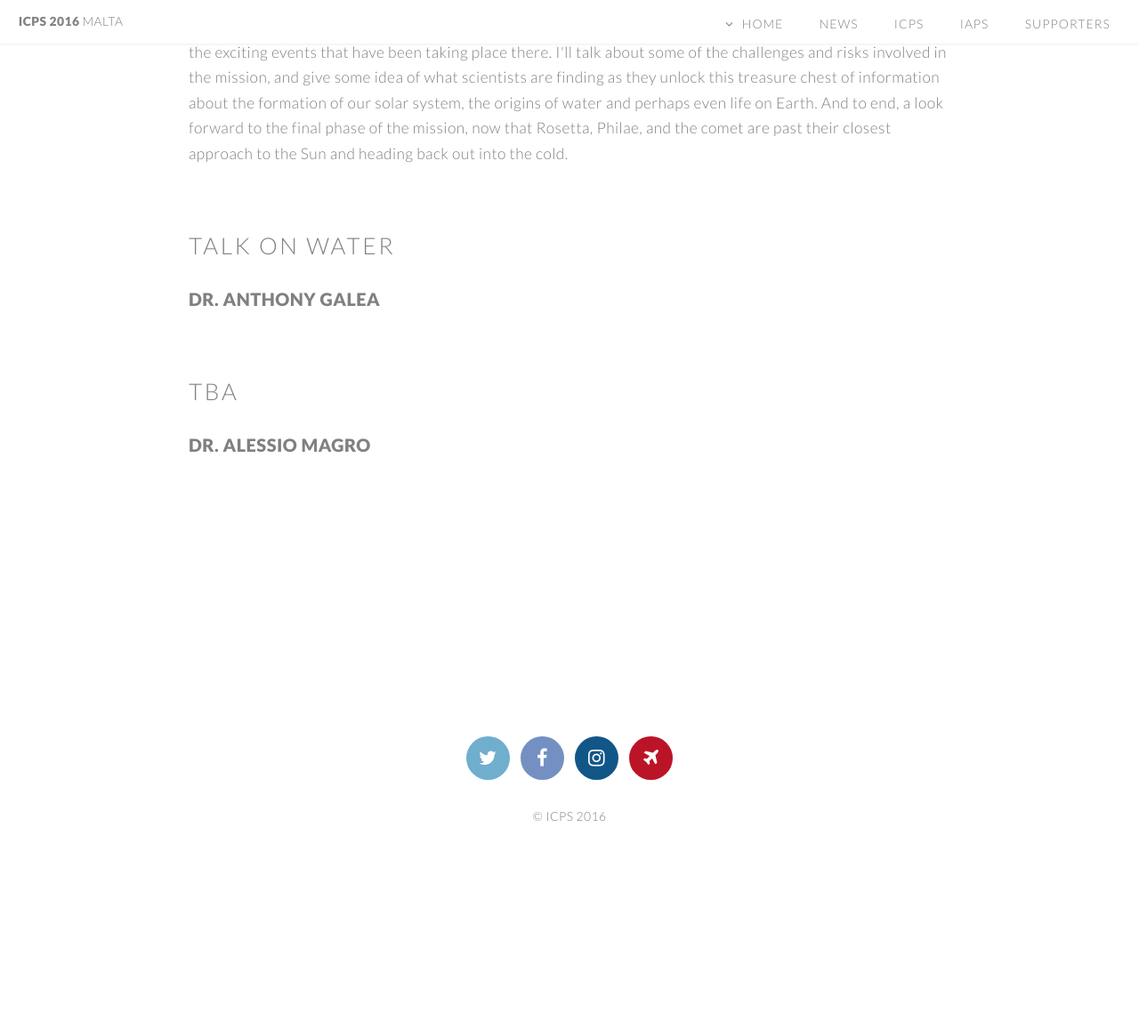
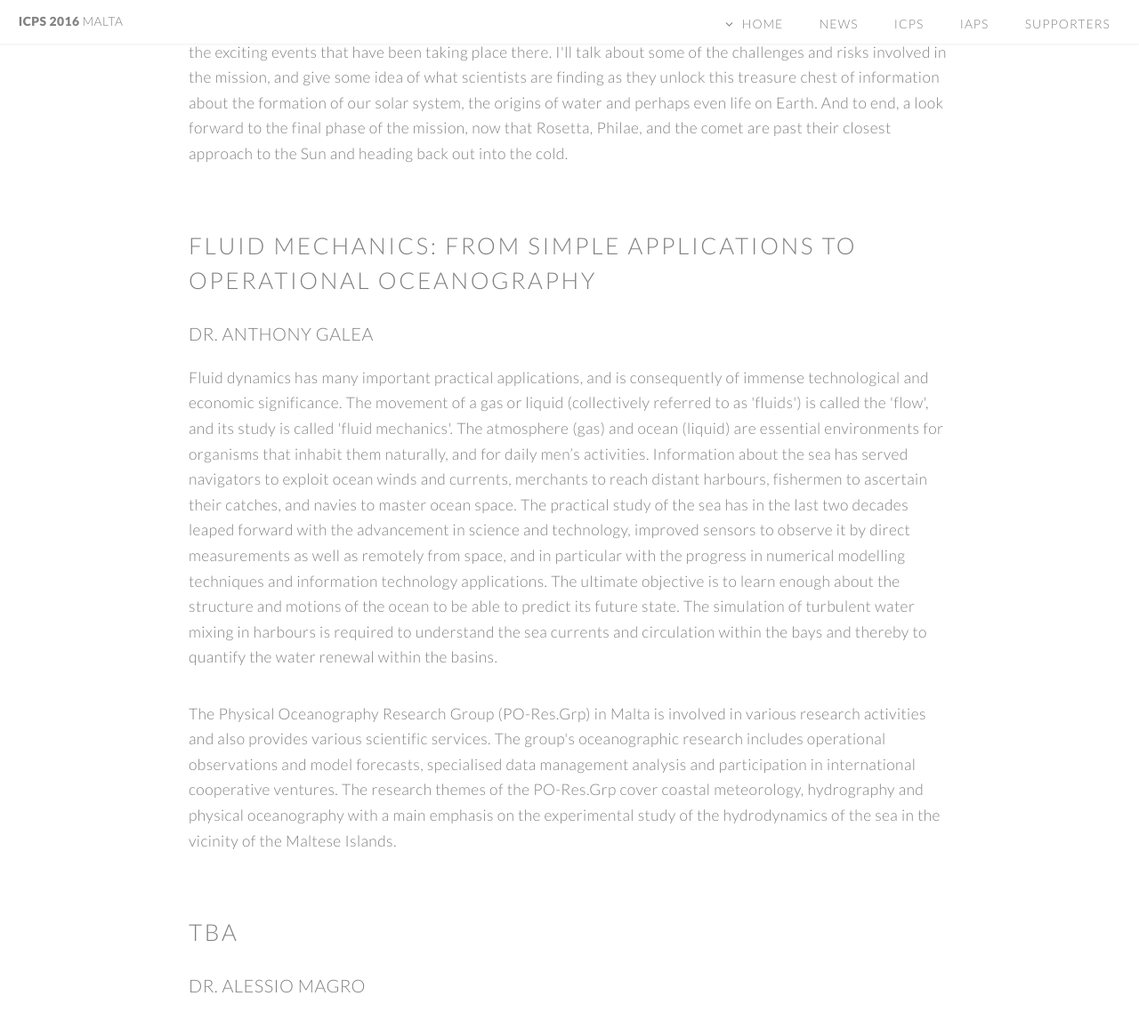
Before and after one commit to bread-on-toast/icps2016, a Jekyll site: the page built from programme/guest-abstracts.html, in a window 1280 px wide and 1400 px high, scrolled down 1500 px. Shown: the top 1156 px of the window at 89% size. Built offline with Jekyll 4.4.1, drawn with Linux system fonts in a browser that asks for light colours; before the commit the page ends 2495 px from its top, so only the background shows below that.

Commit message:
added new guest abstract

```diff
--- a/programme/guest-abstracts.html
+++ b/programme/guest-abstracts.html
@@ -8,14 +8,14 @@ title: Guest lectures abstracts
     <ul class="posts">
         <li class="wrapper style1">
             <h2>From quantum weirdness to quantum technologies</h2>
-            <h3><a href="">Dr. André Xeureb</a></h3>
+            <h3><a href="http://andre.xuereb.info/">Dr. André Xeureb</a></h3>
 
             <p>Quantum mechanics arose out of trying to understand how the world works on the atomic scale. A century later, it has revolutionised our understanding of the laws of the universe; many long-held ideas, such as the possibility to watch an object without disturbing it, have been turned upside down in the process. In this talk I will run through some basic concepts of quantum mechanics and show they are no longer just theoretical curiosities but well-established realities. I will focus on what is being termed the next industrial revolution, where we will start exploiting the power of quantum mechanics to communicate with absolute secrecy, produce computers that can solve problems ordinary computers cannot, develop sensors that are more sensitive than is otherwise possible, and build super-efficient engines.</p>
         </li>
 
         <li class="wrapper style1">
             <h2>Transient astronomy - bursts, bangs and things that go bump in the night</h2>
-            <h3><a href="">Dame Jocelyn Bell Burnell</a></h3>
+            <h3><a href="https://www2.physics.ox.ac.uk/contacts/people/bellburnell">Dame Jocelyn Bell Burnell</a></h3>
 
             <p>Often when we view the Universe in a new way, new and unexpected phenomena are discovered.  Recent developments in detectors (for example CCDs) and in computers are now allowing astronomers to search systematically for short duration phenomena – flares, bursts and other kinds of changes in the brightness of stars and galaxies.  Some such phenomena were already known (supernovae, for example), and some have been accidentally discovered (gamma ray bursts, for example). There has also recently been more systematic searching for moving objects, such as asteroids that might impact the earth.</p>
 
@@ -24,21 +24,23 @@ title: Guest lectures abstracts
 
         <li class="wrapper style1">
             <h2>Rosetta: To Catch a Comet!</h2>
-            <h3><a href="">Prof. Mark McCaughren</a></h3>
+            <h3><a href="http://www.planetary.org/connect/our-experts/profiles/mark-mccaughrean.html">Prof. Mark McCaughren</a></h3>
 
             <p>The European Space Agency's Rosetta mission captured the imagination of the world in 2014, as it rendezvoused with Comet 67P/Churyumov-Gerasimenko and deployed a lander, Philae, to its surface. In this talk, I'll give a behind-the-scenes view of the mission, its history, the 10-year journey to reach the comet, and the exciting events that have been taking place there. I'll talk about some of the challenges and risks involved in the mission, and give some idea of what scientists are finding as they unlock this treasure chest of information about the formation of our solar system, the origins of water and perhaps even life on Earth. And to end, a look forward to the final phase of the mission, now that Rosetta, Philae, and the comet are past their closest approach to the Sun and heading back out into the cold.</p>
         </li>
 
         <li class="wrapper style1">
-            <h2>Talk on water</h2>
-            <h3><a href="">Dr. Anthony Galea</a></h3>
+            <h2>Fluid Mechanics: from simple applications to operational oceanography</h2>
+            <h3><a href="https://www.um.edu.mt/profile/anthonyjgalea">Dr. Anthony Galea</a></h3>
 
-            <p></p>
+            <p>Fluid dynamics has many important practical applications, and is consequently of immense technological and economic significance. The movement of a gas or liquid (collectively referred to as 'fluids') is called the 'flow', and its study is called 'fluid mechanics'.  The atmosphere (gas) and ocean (liquid) are essential environments for organisms that inhabit them naturally, and for daily men’s activities. Information about the sea has served navigators to exploit ocean winds and currents, merchants to reach distant harbours, fishermen to ascertain their catches, and navies to master ocean space. The practical study of the sea has in the last two decades leaped forward with the advancement in science and technology, improved sensors to observe it by direct measurements as well as remotely from space, and in particular with the progress in numerical modelling techniques and information technology applications. The ultimate objective is to learn enough about the structure and motions of the ocean to be able to predict its future state. The simulation of turbulent water mixing in harbours is required to understand the sea currents and circulation within the bays and thereby to quantify the water renewal within the basins.</p>
+
+            <p>The Physical Oceanography Research Group (PO-Res.Grp) in Malta is involved in various research activities and also provides various scientific services. The group's oceanographic research includes operational observations and model forecasts, specialised data management analysis and participation in international cooperative ventures. The research themes of the PO-Res.Grp cover coastal meteorology, hydrography and physical oceanography with a main emphasis on the experimental study of the hydrodynamics of the sea in the vicinity of the Maltese Islands.</p>
         </li>
 
         <li class="wrapper style1">
             <h2>TBA</h2>
-            <h3><a href="">Dr. Alessio Magro</a></h3>
+            <h3><a href="https://www.um.edu.mt/profile/alessiomagro">Dr. Alessio Magro</a></h3>
 
             <p></p>
         </li>
--- a/programme/guests.html
+++ b/programme/guests.html
@@ -52,11 +52,11 @@ subTitle: The guest lectures are one important item on ICPS' schedule. We will h
         <div class="row">
             <div class="4u 12u(narrower)">
                 <section>
-                    <a href="" class="image featured">
+                    <a href="https://www.um.edu.mt/profile/alessiomagro" class="image featured">
                         <img src="" alt="" />
                     </a>
                     <header>
-                        <h3></h3>
+                        <h3>Alessio Magro</h3>
                         <p></p>
                     </header>
                 </section>
@@ -64,7 +64,7 @@ subTitle: The guest lectures are one important item on ICPS' schedule. We will h
 
         	<div class="4u 12u(narrower)">
                 <section>
-                    <a href="" class="image featured">
+                    <a href="https://www.um.edu.mt/profile/anthonyjgalea" class="image featured">
                         <img src="images/anthony.jpg" alt=""/>
                     </a>
                     <header>
```
